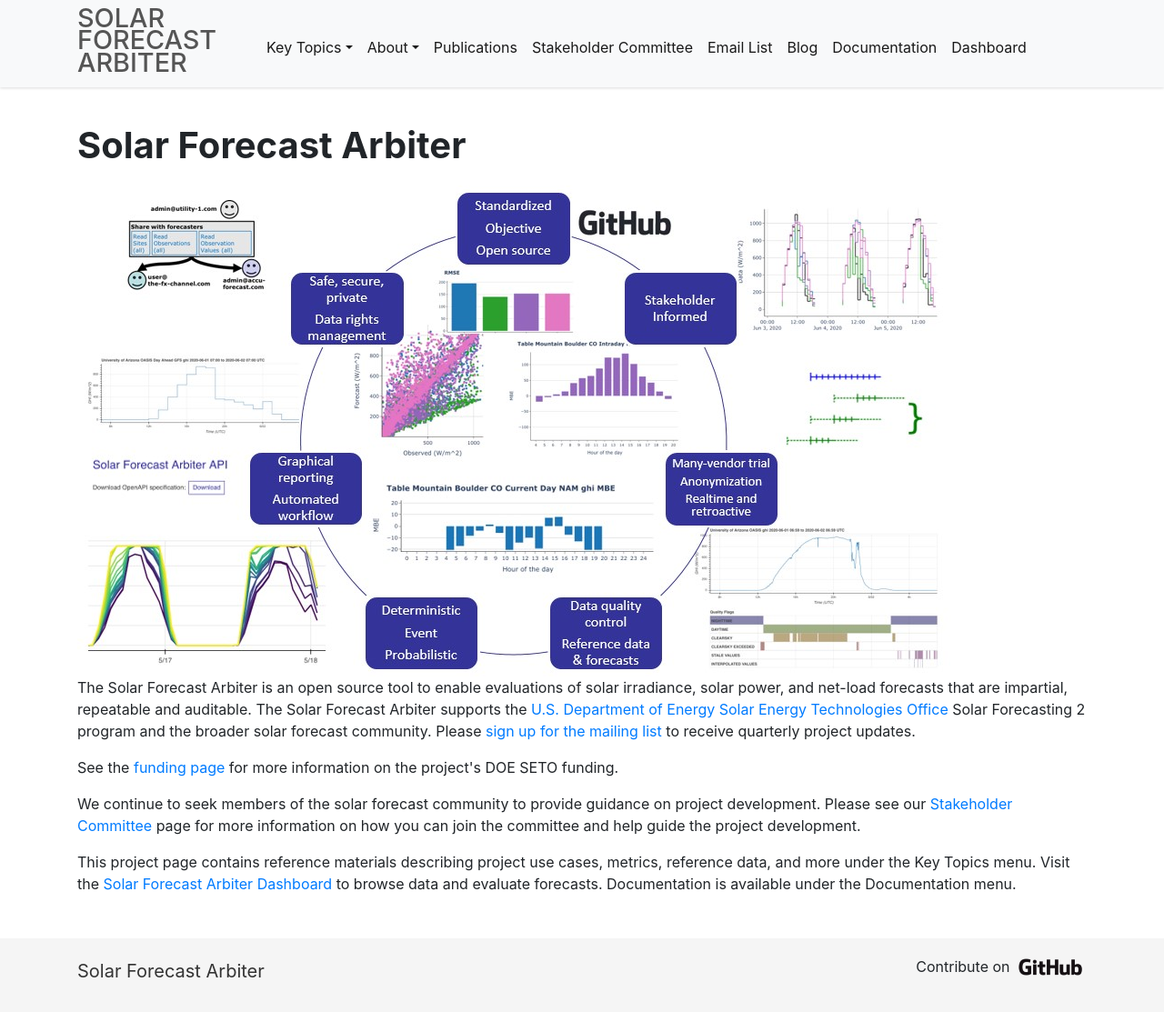
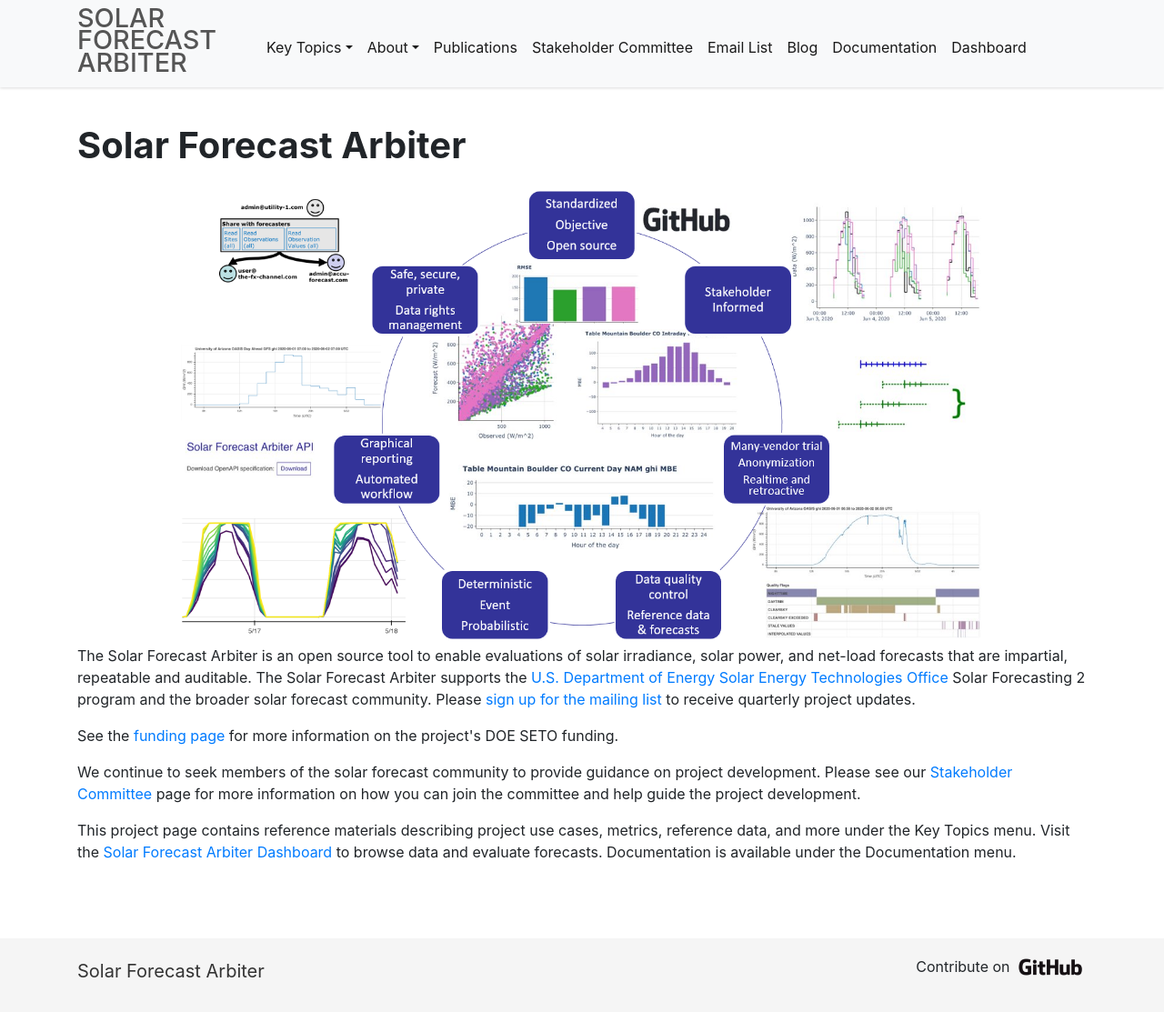
Before and after one commit to SolarArbiter/SolarArbiter.github.io, a Jekyll site: the page built from index.html, in a window 1280 px wide and 1113 px high. Shown: the whole window at 91% size. Built offline with Jekyll 4.4.1, drawn with Linux system fonts in a browser that asks for light colours.

Commit message:
add homepage as png over lossy jpeg, fix centering css

```diff
--- a/css/styles.css
+++ b/css/styles.css
@@ -205,7 +205,8 @@
 img{
   max-width: 100%;
 }
-.homepage-imate{
+.homepage-image{
     display: block;
     margin: 0 auto;
+    max-width: 900px;
 }
--- a/index.html
+++ b/index.html
@@ -3,7 +3,7 @@
 ---
 <h1>Solar Forecast Arbiter</h1>
 
-<img class="homepage-image myb-3" src="/images/homepage_presentation.jpg">
+<img class="homepage-image myb-3" src="/images/homepage_presentation.png">
 <p>The Solar Forecast Arbiter is an open source tool to enable evaluations of solar irradiance, solar power, and net-load forecasts that are impartial, repeatable and auditable. The Solar Forecast Arbiter supports the <a href="http://www.energy.gov/solar-office">U.S. Department of Energy Solar Energy Technologies Office</a> Solar Forecasting 2 program and the broader solar forecast community. Please <a href="/emaillist">sign up for the mailing list</a> to receive quarterly project updates.</p>
 <p>See the <a href="/funding">funding page</a> for more information on the project's DOE SETO funding.</p>
 <p>We continue to seek members of the solar forecast community to provide guidance on project development. Please see our <a href="/stakeholdercommittee">Stakeholder Committee</a> page for more information on how you can join the committee and help guide the project development.</p>
```
Also changed, not shown: images/homepage_presentation.jpg (deleted), images/homepage_presentation.png (added).
